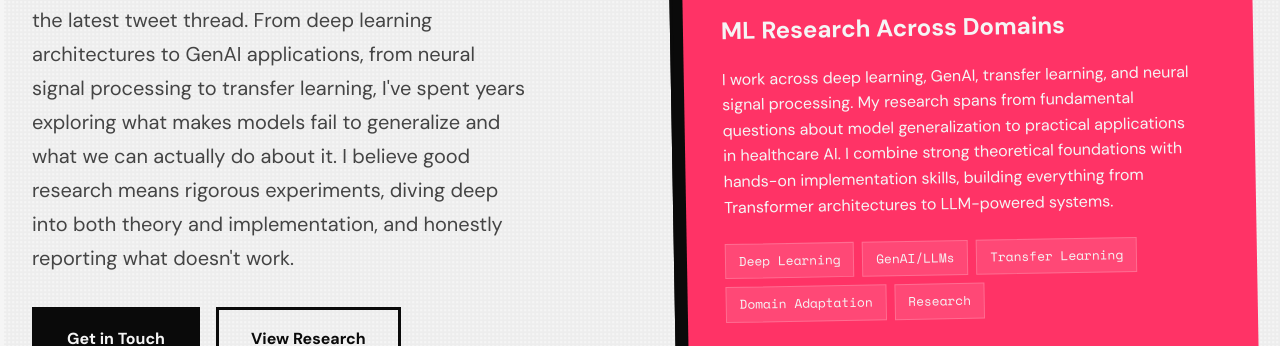
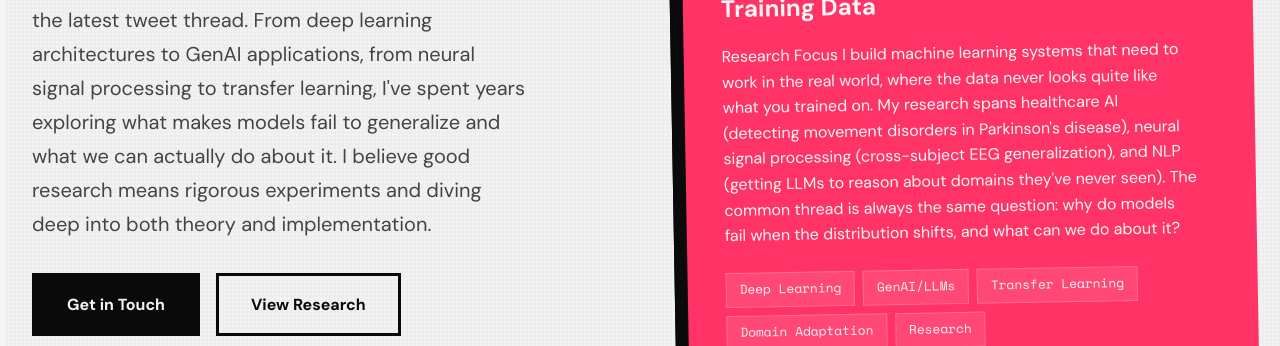
Before and after one commit to Mehulai27/portfolio, a plain HTML site: page index.html in a window 1280 px wide. Shown: the part 421-767 px from the top of the page. Drawn offline with nearby package versions, Linux system fonts and the light colour scheme.

Commit message:
Update index.html

```diff
--- a/index.html
+++ b/index.html
@@ -702,7 +702,7 @@
                             I tackle ML challenges where the solutions aren't in the latest tweet thread. From deep learning architectures to
                             GenAI applications, from neural signal processing to transfer learning, I've spent years exploring what
                             makes models fail to generalize and what we can actually do about it. I believe good research means rigorous
-                            experiments, diving deep into both theory and implementation, and honestly reporting what doesn't work.
+                            experiments and diving deep into both theory and implementation.
                         </p>
                         <div class="cta-buttons">
                             <a href="#contact" class="btn btn-primary">Get in Touch</a>
@@ -713,12 +713,12 @@
                                 </svg>
                                 GitHub Projects
                             </a>
-                            <a href="https://github.com/Mehulai27/portfolio/blob/main/resume.pdf" target="_blank" class="btn btn-primary">
+                            <!-- <a href="https://github.com/Mehulai27/portfolio/blob/main/resume.pdf" target="_blank" class="btn btn-primary">
                                 <svg style="width:16px; margin-right:8px; fill:currentColor" viewBox="0 0 24 24">
                                     <path d="M19 9h-4V3H9v6H5l7 7 7-7zM5 18v2h14v-2H5z"/>
                                 </svg>
                                 Download CV
-                            </a>
+                            </a> -->
                         </div>
                         <div class="hero-stats">
                             <div class="stat">
@@ -735,11 +735,10 @@
                         <div class="visual-card">
                             <div class="card-header">Research Focus</div>
                             <div class="card-content">
-                                <h3>ML Research Across Domains</h3>
-                                <p>I work across deep learning, GenAI, transfer learning, and neural signal processing. My research spans
-                                from fundamental questions about model generalization to practical applications in healthcare AI. I combine
-                                strong theoretical foundations with hands-on implementation skills, building everything from Transformer architectures
-                                to LLM-powered systems.</p>
+                                <h3>Making Models Work Beyond Their Training Data</h3>
+                                <p>Research Focus
+
+I build machine learning systems that need to work in the real world, where the data never looks quite like what you trained on. My research spans healthcare AI (detecting movement disorders in Parkinson's disease), neural signal processing (cross-subject EEG generalization), and NLP (getting LLMs to reason about domains they've never seen). The common thread is always the same question: why do models fail when the distribution shifts, and what can we do about it?</p>
                                 <div class="tech-tags">
                                     <span class="tech-tag">Deep Learning</span>
                                     <span class="tech-tag">GenAI/LLMs</span>
```
